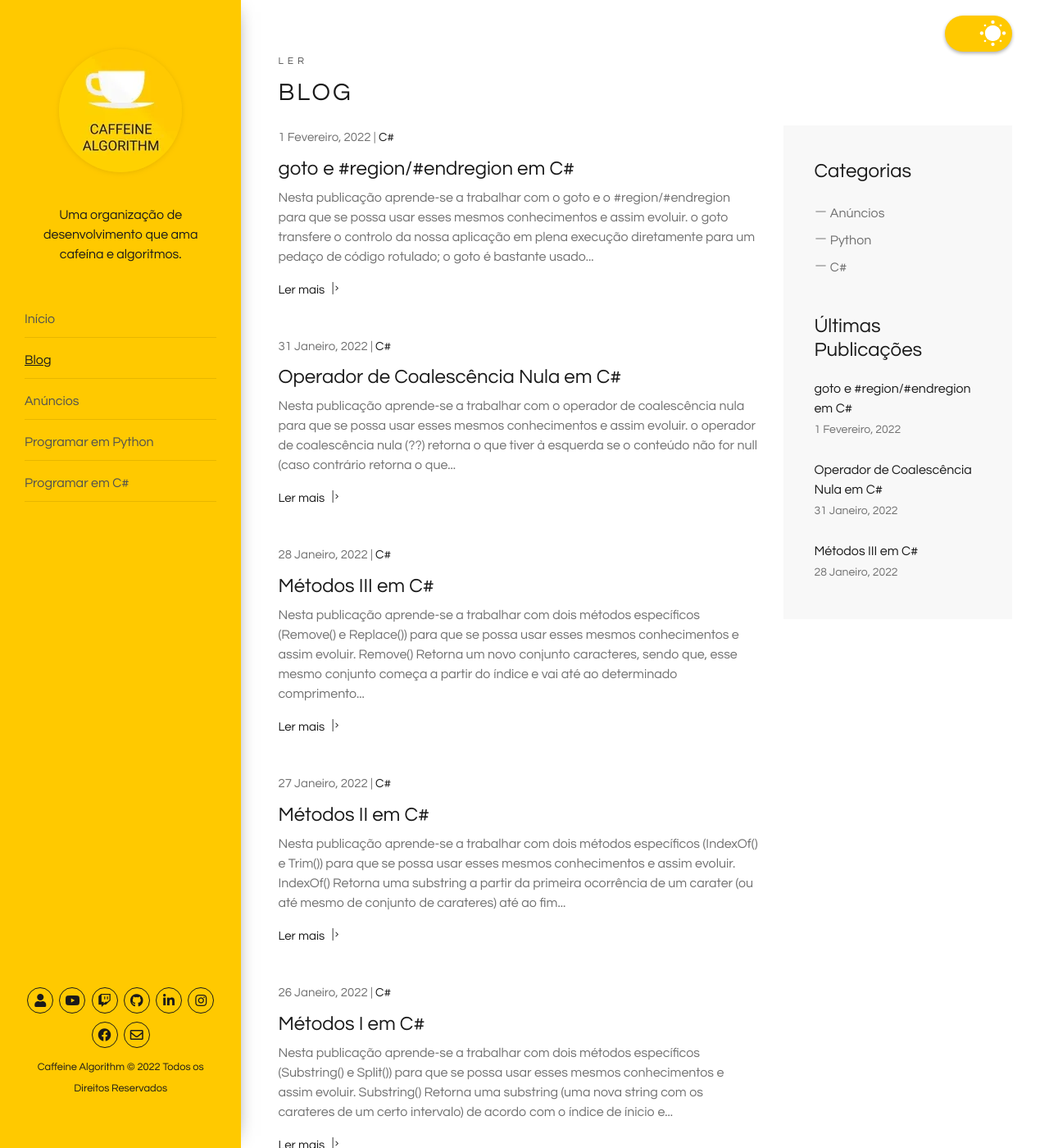
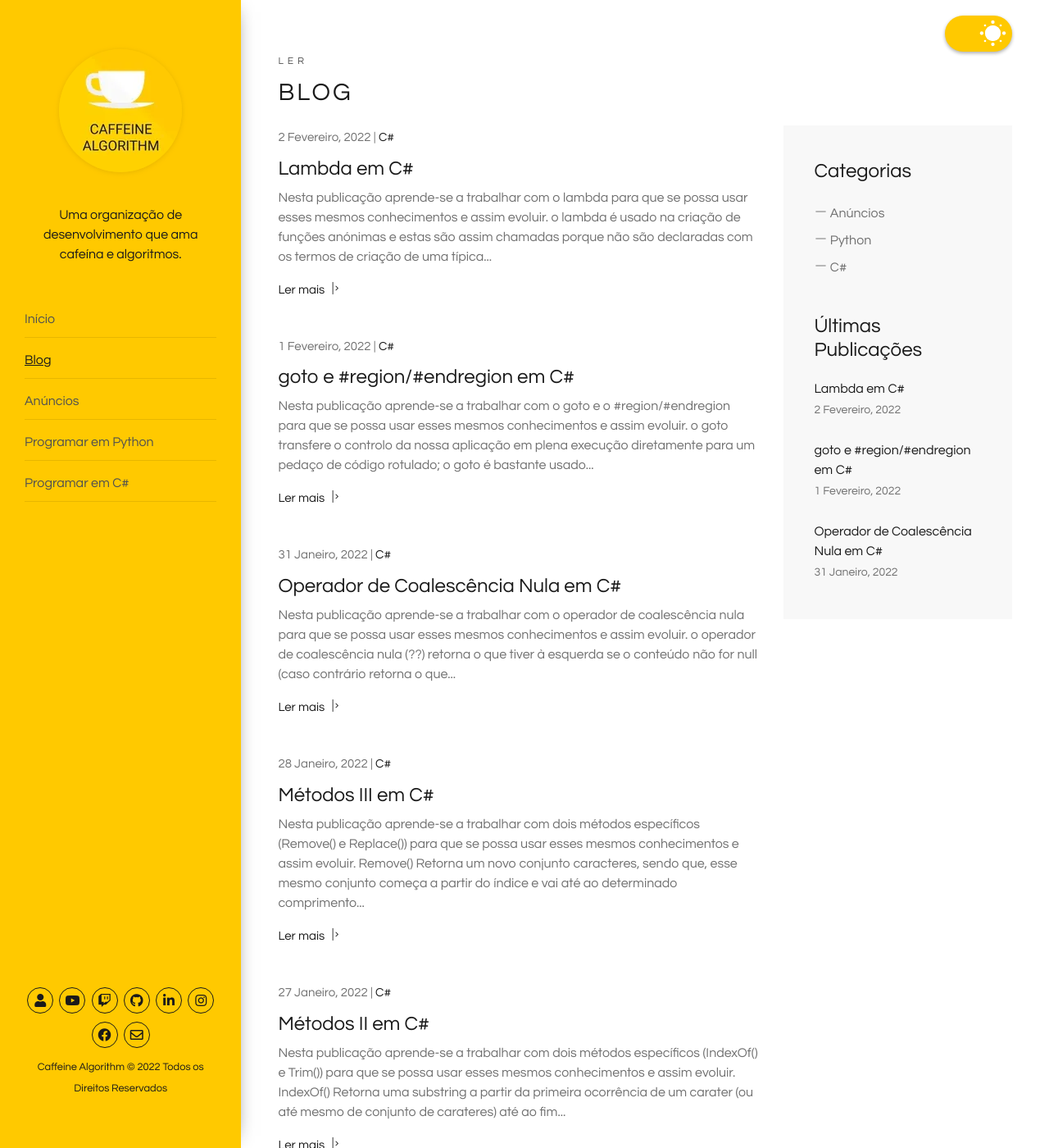
Before and after one commit to caffeinealgorithm/caffeinealgorithm.github.io, a Jekyll site: the page built from blog/index.html, in a window 1280 px wide and 1400 px high. Shown: the whole window at 82% size. Built offline with Jekyll 4.4.1, drawn with Linux system fonts in a browser that asks for light colours; the list of posts is cut into pages by our own code; some of the changed text lies outside the part shown.

````diff
--- /dev/null
+++ b/_posts/2022-02-02-lambda-em-csharp.md
@@ -0,0 +1,73 @@
+---
+layout: post
+excerpt: Blog
+title: 'Lambda em C#'
+description: 'Descobre como se trabalha com o lambda na linguagem de programação C#. Obtém respostas às tuas dúvidas com a teoria e os exemplos apresentados.'
+keywords: 'c#, csharp, lambda, publicação'
+date: 2022-02-02
+categories: [C#]
+---
+
+Nesta publicação aprende-se a trabalhar com o lambda para que se possa usar esses mesmos conhecimentos e assim evoluir.
+
+- o lambda é usado na criação de funções anónimas e estas são assim chamadas porque não são declaradas com os termos de criação de uma típica função;
+- resumindo, o lambda tem como principal objetivo simplificar certas e determinadas funções, sendo que estas, muitas das vezes não utilizam o termo "return" e sim uma expressão;
+- o LINQ (Language-Integrated Query) traduzido à letra representa as consultas integradas à linguagem.
+
+```csharp
+using System;
+using System.Linq;
+
+namespace Base {
+  class Lambda {
+    private int[] numeros = new int[] {
+      1, 2, 3, 4, 5, 6, 7, 8, 9, 10, 11
+    };
+
+    public void Run() {
+      /*
+        Console.WriteLine($"Total de números pares: {ContarNumerosPares()}");
+        Console.WriteLine($"Total de números ímpares: {ContarNumerosImpares()}");
+      */
+
+      Console.WriteLine($"Total de números pares: {numeros.Count(numero => numero % 2 == 0)}");
+      Console.WriteLine($"Total de números ímpares: {numeros.Count(numero => numero % 2 != 0)}");
+    }
+
+    private int ContarNumerosPares() {
+      var contador = 0;
+
+      foreach (var numero in numeros) {
+        if (numero % 2 == 0)
+          contador++;
+      }
+
+      return contador;
+    }
+
+    private int ContarNumerosImpares() {
+      var contador = 0;
+
+      foreach (var numero in numeros) {
+        if (numero % 2 != 0)
+          contador++;
+      }
+
+      return contador;
+    }
+  }
+}
+
+/*
+  Total de números pares: 5
+  Total de números ímpares: 6
+*/
+```
+
+<div class="video-container">
+  <iframe src="https://www.youtube.com/embed/BrpYkREnwfM" frameborder="0" allowfullscreen></iframe>
+</div>
+
+Não te esqueças de [assistir ao vídeo](https://youtu.be/BrpYkREnwfM){:target="\_blank"} e podes sempre ler esta publicação [em inglês](https://nelsonsilvadev.com/blog/20220202/lambda-in-csharp/){:target="\_blank"}.
+
+### _Happy coding!_
--- a/index.html
+++ b/index.html
@@ -76,7 +76,7 @@
       </div>
 
       <div class="row">
-        {% for video in site.csharp %} {% if video.id == "/csharp/63" %}
+        {% for video in site.csharp %} {% if video.id == "/csharp/64" %}
         <div class="col-xs-12 col-sm-3 col-sm-6 col-lg-6 col-xl-3">
           <a
             href="https://www.youtube.com/embed/{{ video.custom_id }}"
````
Also changed, not shown: _csharp/64.md (added, +5 -0 lines), assets/img/playlists/csharp/64.png (added), assets/img/playlists/csharp/64.webp (added).
